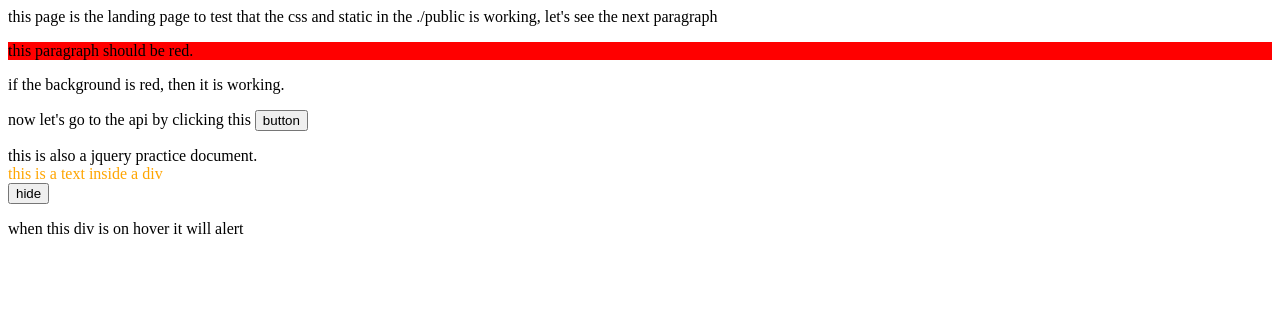
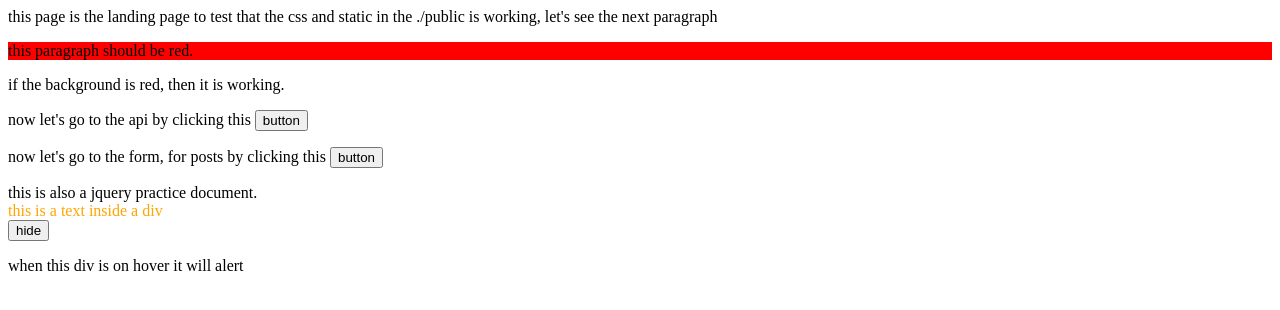
Before and after one commit to sutanAE/express-postgresql, a website: page public/home.html in a window 1280 px wide. Drawn offline with nearby package versions, Linux system fonts and the light colour scheme.

Commit message:
adding link to the form

```diff
--- a/public/home.html
+++ b/public/home.html
@@ -19,6 +19,10 @@
     <p style="color:black">now let's go to the api by clicking this <a href="/api/">
         <button>button</button></p>
     </a>
+
+    <p style="color:black">now let's go to the form, for posts by clicking this <a href="/form">
+      <button>button</button></p>
+  </a>
 
 
     this is also a jquery practice document. <br>
```
